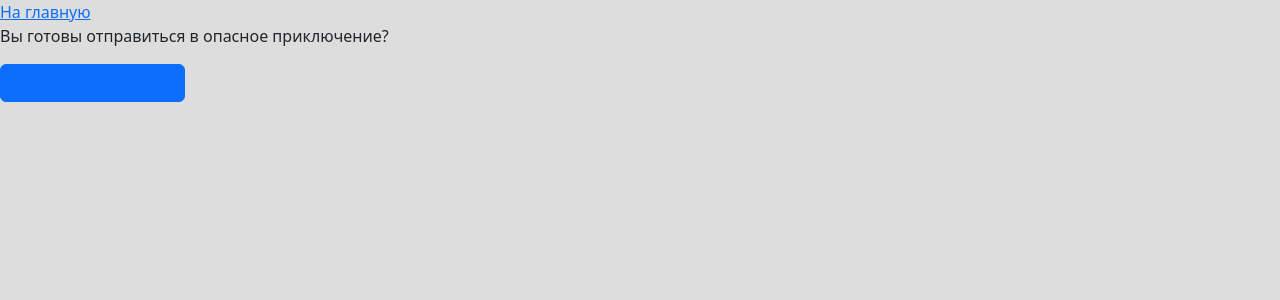
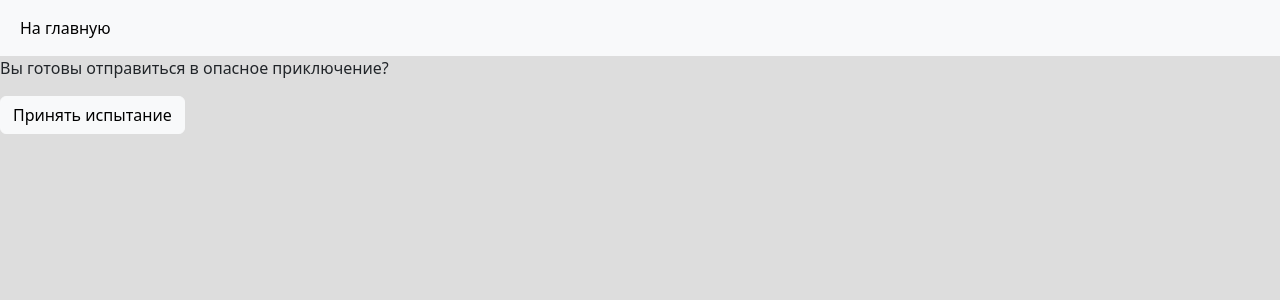
Before and after one commit to vitaliy19v81/Flask_balcony, a Flask app: page / in a window 1280 px wide. Shown: the top 300 px of the page. Run offline with Flask 2, Linux system fonts and the light colour scheme; parts of the project's set-up code (start-up, migrations or seed data) failed here and were passed over.

Commit message:
бутстрап

```diff
--- a/main.py
+++ b/main.py
@@ -10,11 +10,13 @@
 app.config.from_mapping({'SECRET_KEY': load_secret_key()})
 
 rooms = Room()
-rooms.set_location()
 
 
 @app.route('/')
 def index():
+    rooms.location = 'Подземелье'
+    rooms.wall = False
+    rooms.set_location()
     return render_template('index.html')
 
 
--- a/templates/base.html
+++ b/templates/base.html
@@ -7,6 +7,19 @@
     <link rel="stylesheet" href="{{ url_for('static', filename='style.css' )}}" type="text/css">
 </head>
 <body>
+
+    <nav class="navbar navbar-expand-lg bg-body-tertiary">
+      <div class="container-fluid">
+        <div class="collapse navbar-collapse" id="navbarNav">
+          <ul class="navbar-nav">
+            <li class="nav-item">
+              <a class="nav-link active" aria-current="page" href="/">На главную</a>
+            </li>
+          </ul>
+        </div>
+      </div>
+    </nav>
+
     {% block content %}
         <div class="content">
             {% block app_content %}
--- a/templates/index.html
+++ b/templates/index.html
@@ -1,7 +1,8 @@
 {% extends 'base.html' %}
 
 {% block app_content %}
-		<a href="/">На главную</a>
+
 		<p>Вы готовы отправиться в опасное приключение?<br></p>
-		<button type="button" class="btn btn-primary"><a href="adventure/">Принять испытание</a></button>
+
+		<a href="adventure/" class="btn btn-light" role="button" aria-disabled="true">Принять испытание</a>
 {% endblock %}
```
Also changed, not shown: README.md.
